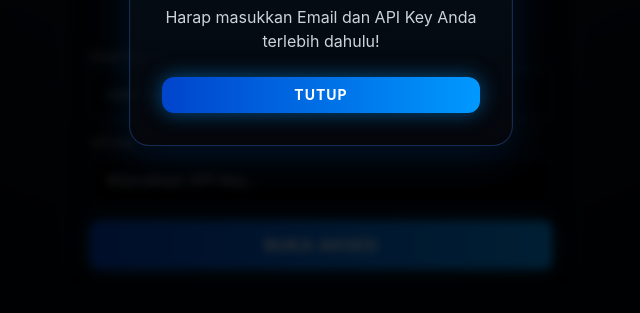
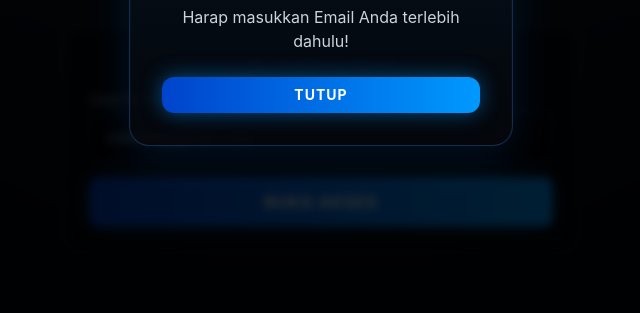
Before and after one commit to yo2k86/Ai_Labs-both, a website: page index.html in a window 1280 px wide. Both pictures are taken after a click on the button "BUKA AKSES". Shown: the part 359-672 px from the top of the page, without its empty margins (319-959 px from the left). Drawn offline with nearby package versions, Linux system fonts and the light colour scheme.

Commit message:
Remove API Key input and update verification logic
Removed API Key input field from the UI and adjusted related logic.

```diff
--- a/index.html
+++ b/index.html
@@ -124,10 +124,7 @@
                     <label class="block text-xs text-gray-400 mb-1">Email Terdaftar</label>
                     <input type="email" id="loginEmail" placeholder="contoh@gmail.com" class="glass-input w-full px-4 py-3 rounded-lg text-sm md:text-base">
                 </div>
-                <div>
-                    <label class="block text-xs text-gray-400 mb-1">API Key</label>
-                    <input type="text" id="loginApiKey" placeholder="Masukkan API Key..." class="glass-input w-full px-4 py-3 rounded-lg text-sm md:text-base">
-                </div>
+                <!-- API Key Input sudah dihapus dari UI -->
                 <button id="verifyBtn" onclick="verifyAccess()" class="btn-glow w-full py-3 rounded-lg text-sm md:text-base font-bold text-white mt-2">
                     Buka Akses
                 </button>
@@ -240,6 +237,12 @@
         const app = initializeApp(firebaseConfig);
         const db = getFirestore(app);
 
+        // ==========================================
+        // PENTING: TARUH API KEY MOTION CONTROL KAMU DI SINI
+        // Nanti bisa digonta-ganti kalau dapet akun gratisan baru
+        // ==========================================
+        const MOTION_API_KEY = "MASUKAN_API_KEY_KAMU_DISINI";
+
         // UI Functions
         window.showMessage = function(title, text) {
             document.getElementById('messageTitle').innerText = title;
@@ -258,11 +261,10 @@
         // --- SISTEM LOGIN (MEMBACA DARI DATABASE ADMIN) ---
         window.verifyAccess = async function() {
             const email = document.getElementById('loginEmail').value.trim().toLowerCase();
-            const apiKey = document.getElementById('loginApiKey').value.trim();
             const btn = document.getElementById('verifyBtn');
 
-            if (!email || !apiKey) {
-                window.showMessage("Peringatan", "Harap masukkan Email dan API Key Anda terlebih dahulu!");
+            if (!email) {
+                window.showMessage("Peringatan", "Harap masukkan Email Anda terlebih dahulu!");
                 return;
             }
 
@@ -305,9 +307,6 @@
             document.getElementById('videoPreviewContainer').classList.add('hidden');
             document.getElementById('resultContainer').classList.add('hidden');
             document.getElementById('resultContainer').classList.remove('flex');
-
-            // Reset login form
-            document.getElementById('loginApiKey').value = "";
 
             // Switch screen
             document.getElementById('appSection').classList.add('hidden');
@@ -359,6 +358,9 @@
             loadingOverlay.classList.remove('hidden');
             loadingOverlay.classList.add('flex');
 
+            // Di sini nantinya API Key `MOTION_API_KEY` akan dikirim ke server saat melakukan request
+            console.log("Menggunakan API Key:", MOTION_API_KEY);
+
             // Simulasi proses render menggunakan API Key
             setTimeout(() => {
                 loadingOverlay.classList.add('hidden');
```
